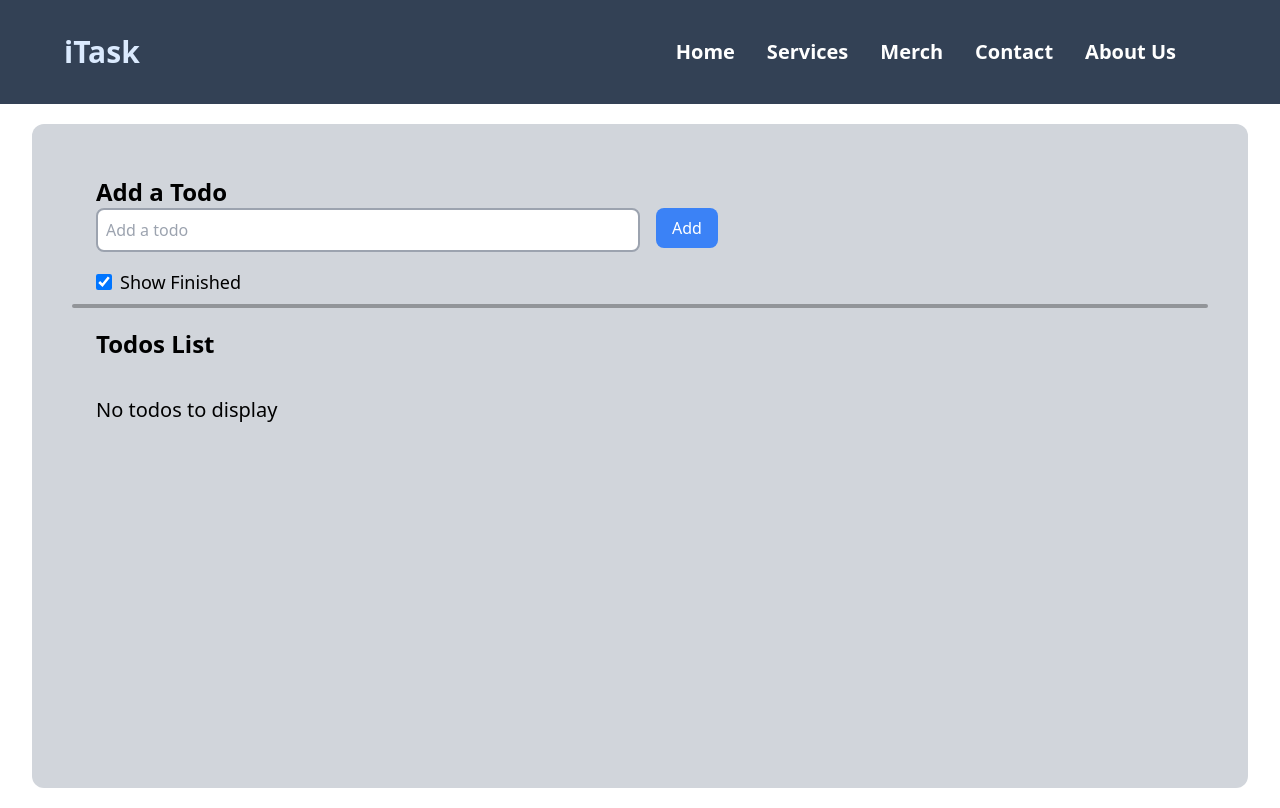
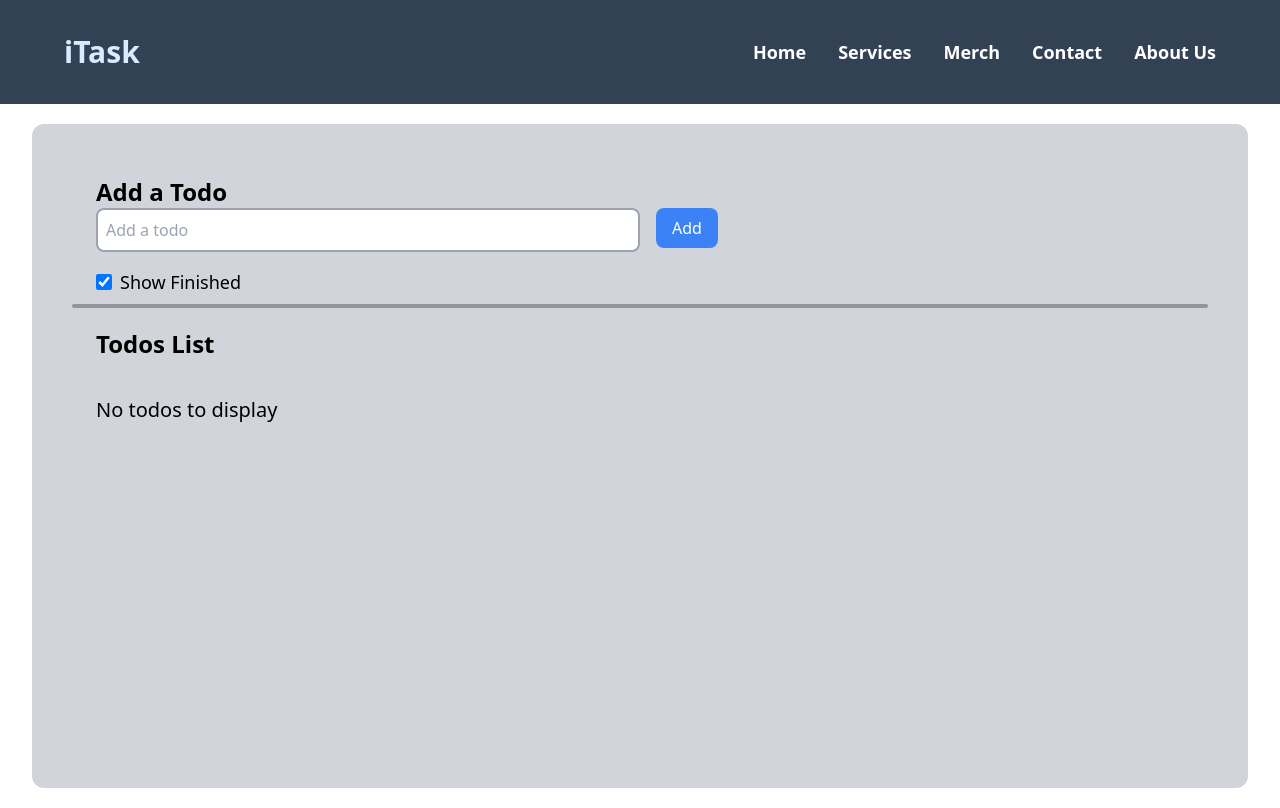
Before and after one commit to imjoe77/Todo-List, a React (Vite) app: page / in a window 1280 px wide. Built offline with nearby package versions, Linux system fonts and the light colour scheme.

Commit message:
Update Navbar.jsx

```diff
--- a/src/components/Navbar.jsx
+++ b/src/components/Navbar.jsx
@@ -1,18 +1,47 @@
-import React from "react";
+import React, { useState } from "react";
+import { Menu, X } from "lucide-react"; // lightweight icons
 
 const Navbar = () => {
+  const [isOpen, setIsOpen] = useState(false);
+
   return (
-    <nav className="bg-slate-700 w-full h-[13vh] border-gray-200 px-4 md:px-6 flex flex-row justify-between items-center">
-      <h1 className="text-2xl md:text-3xl text-blue-100 font-bold mx-4 md:mx-10">
+    <nav className="bg-slate-700 w-full border-gray-200 px-4 sm:px-6 flex flex-wrap justify-between items-center h-[13vh]">
+      {/* Logo */}
+      <h1 className="text-2xl sm:text-3xl text-blue-100 font-bold mx-4 sm:mx-10">
         iTask
       </h1>
 
-      <ul className="flex flex-row flex-wrap justify-center items-center gap-3 sm:gap-5 md:gap-8 text-sm sm:text-base md:text-xl font-semibold text-white mx-4 md:mx-20">
-        <li className="hover:text-blue-300 hover:shadow-lg transition-all duration-200 cursor-pointer">Home</li>
-        <li className="hover:text-blue-300 hover:shadow-lg transition-all duration-200 cursor-pointer">Services</li>
-        <li className="hover:text-blue-300 hover:shadow-lg transition-all duration-200 cursor-pointer">Merch</li>
-        <li className="hover:text-blue-300 hover:shadow-lg transition-all duration-200 cursor-pointer">Contact</li>
-        <li className="hover:text-blue-300 hover:shadow-lg transition-all duration-200 cursor-pointer">About Us</li>
+      {/* Hamburger Button - visible only on mobile */}
+      <button
+        className="text-white sm:hidden block focus:outline-none"
+        onClick={() => setIsOpen(!isOpen)}
+      >
+        {isOpen ? <X size={28} /> : <Menu size={28} />}
+      </button>
+
+      {/* Nav Links */}
+      <ul
+        className={`${
+          isOpen
+            ? "flex flex-col w-full items-center mt-4 space-y-3"
+            : "hidden"
+        } sm:flex sm:flex-row sm:gap-6 md:gap-8 sm:items-center sm:space-y-0 sm:mt-0 text-sm sm:text-base md:text-lg font-semibold text-white mx-2 sm:mx-10`}
+      >
+        <li className="hover:text-blue-300 hover:shadow-lg transition-all duration-200 cursor-pointer">
+          Home
+        </li>
+        <li className="hover:text-blue-300 hover:shadow-lg transition-all duration-200 cursor-pointer">
+          Services
+        </li>
+        <li className="hover:text-blue-300 hover:shadow-lg transition-all duration-200 cursor-pointer">
+          Merch
+        </li>
+        <li className="hover:text-blue-300 hover:shadow-lg transition-all duration-200 cursor-pointer">
+          Contact
+        </li>
+        <li className="hover:text-blue-300 hover:shadow-lg transition-all duration-200 cursor-pointer">
+          About Us
+        </li>
       </ul>
     </nav>
   );
```
